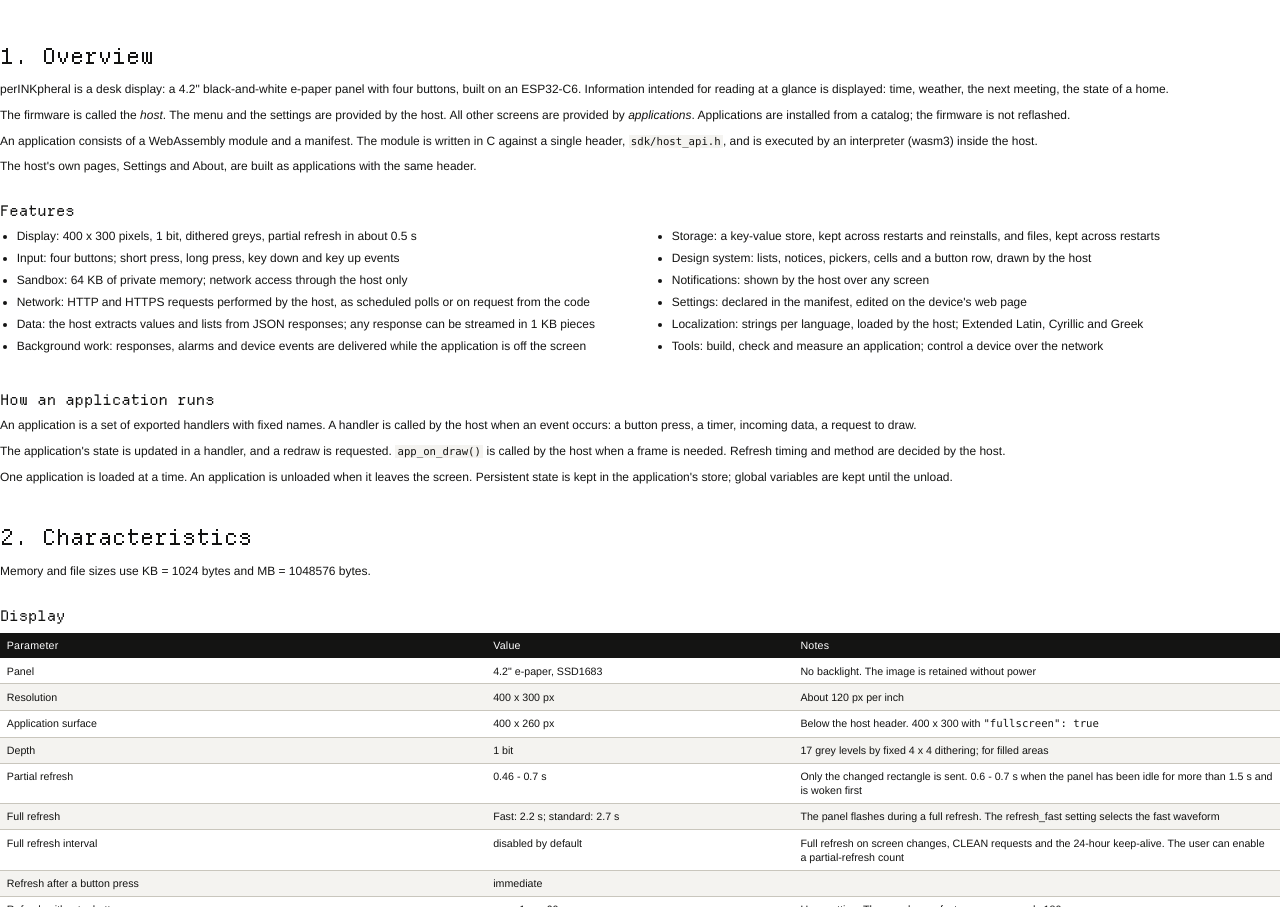
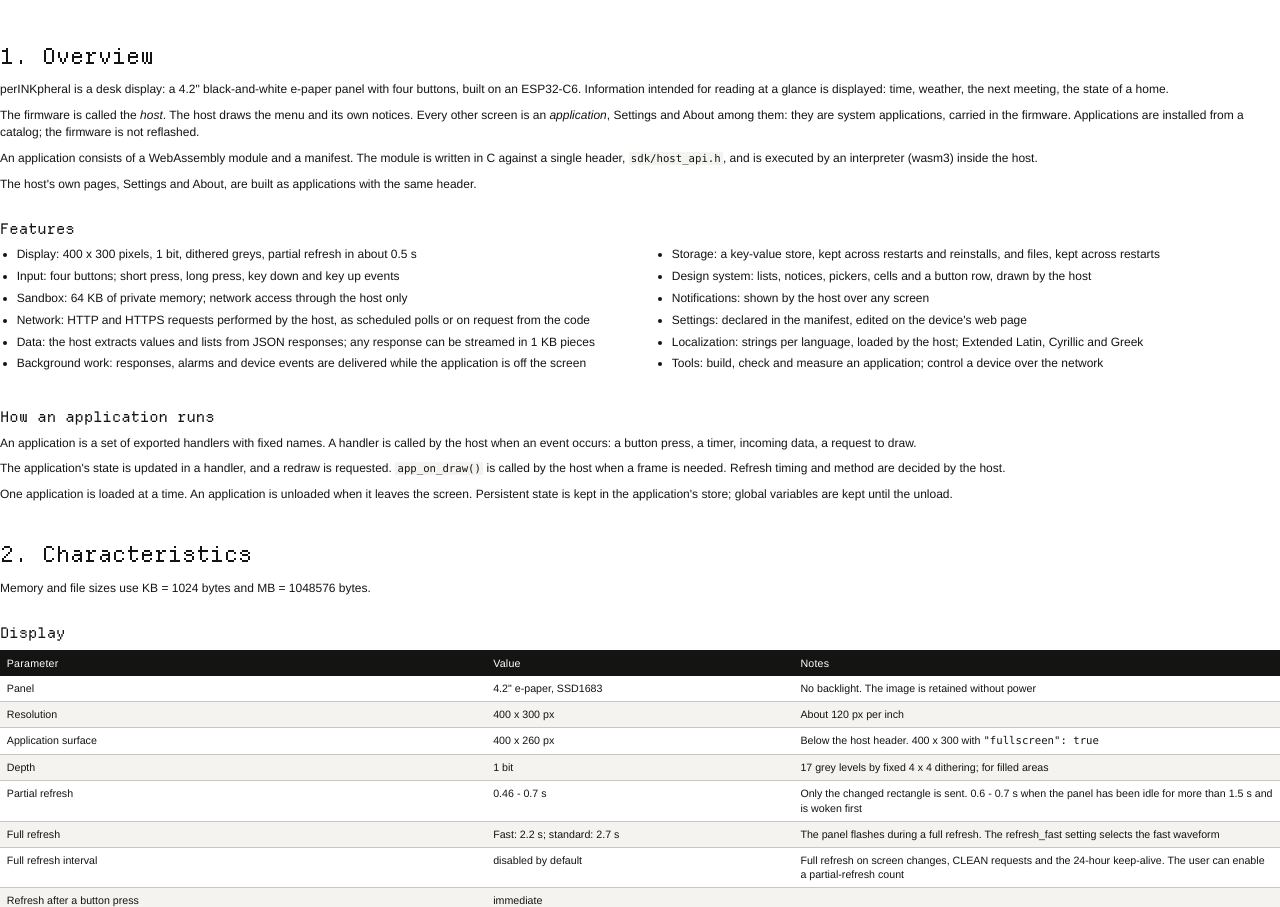
Before and after one commit to GrakovNe/perinkpheral, a plain HTML site: page docs/guide/guide.html in a window 1280 px wide. Shown: the part 1315-2222 px from the top of the page. Drawn offline with Linux system fonts and the light colour scheme; files whose address does not match are found by name.

Commit message:
Guide: Settings and About are system applications, not the host's
Co-Authored-By: Claude Opus 5.5 <noreply@anthropic.com>
Claude-Session: https://claude.ai/code/session_01KXCmEFFkCpxfKoCHtEKBV9

```diff
--- a/docs/guide/guide.html
+++ b/docs/guide/guide.html
@@ -134,7 +134,7 @@
 
 <h1 id="overview">1. Overview</h1>
 <p>perINKpheral is a desk display: a 4.2" black-and-white e-paper panel with four buttons, built on an ESP32-C6. Information intended for reading at a glance is displayed: time, weather, the next meeting, the state of a home.</p>
-<p>The firmware is called the <i>host</i>. The menu and the settings are provided by the host. All other screens are provided by <i>applications</i>. Applications are installed from a catalog; the firmware is not reflashed.</p>
+<p>The firmware is called the <i>host</i>. The host draws the menu and its own notices. Every other screen is an <i>application</i>, Settings and About among them: they are system applications, carried in the firmware. Applications are installed from a catalog; the firmware is not reflashed.</p>
 <p>An application consists of a WebAssembly module and a manifest. The module is written in C against a single header, <code>sdk/host_api.h</code>, and is executed by an interpreter (wasm3) inside the host.</p>
 <p>The host's own pages, Settings and About, are built as applications with the same header.</p>
 
```
Also changed, not shown: docs/guide/guide.ru.txt, 2 other files.
